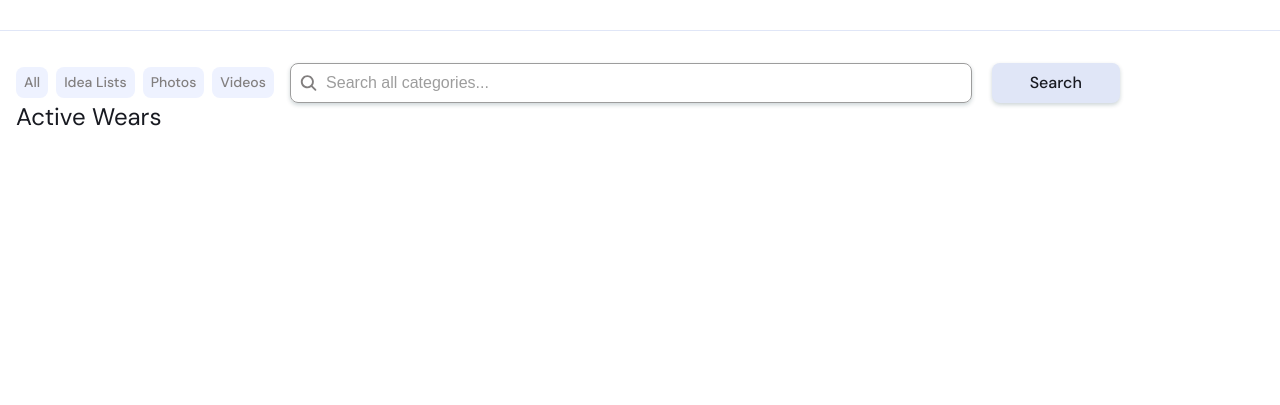
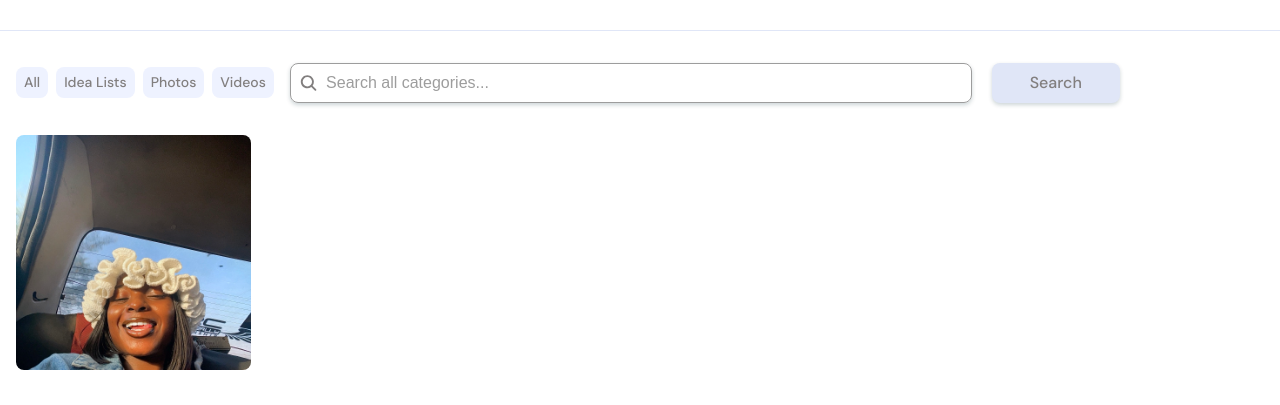
Before and after one commit to Lilianada/Aliexpress-store-front, a Next.js app: page /home in a window 1280 px wide. Shown: the part 392-797 px from the top of the page. Built offline with nearby package versions, Linux system fonts and the light colour scheme.

Commit message:
products

```diff
--- a/app/home/style.scss
+++ b/app/home/style.scss
@@ -14,6 +14,13 @@
             gap: 1rem;
             margin-top: 1rem;
             align-items: center;
+            margin-bottom: 1rem;
+
+            @media screen and (max-width: 600px) {
+                display: flex;
+                flex-direction: column-reverse;
+                align-items: flex-start;
+            }
         }
     }
 }
--- a/components/Categories/style.scss
+++ b/components/Categories/style.scss
@@ -20,6 +20,11 @@
 
             &:hover {
                 transform: scale(1.05);
+                background-color: $neutral;
+            }
+
+            .active {
+                background-color: $neutral;
             }
 
             .category_name {
--- a/components/Products/index.jsx
+++ b/components/Products/index.jsx
@@ -5,7 +5,9 @@ import {
   getOthersFromFirestore,
   getTechFromFirestore,
   getAllFromFirestore,
-} from '../../firebase/firestore'; // Import your Firestore functions
+} from '../../firebase/firestore';
+import Image from 'next/image';
+import "./style.scss";
 
 export default function ProductsList() {
   const [activeWearsData, setActiveWearsData] = useState([]);
@@ -36,9 +38,10 @@ export default function ProductsList() {
 
   return (
     <section className="product_section">
-      <h2>Active Wears</h2>
       <ul className="product_list">
+        <li className='list' style={{backgroundImage: `url('/images/Profile.jpg')`, backgroundSize: 'cover'}}>
 
+        </li>
       </ul>
 
       {/* Repeat the above pattern for other categories */}
--- a/components/Products/style.scss
+++ b/components/Products/style.scss
@@ -1,5 +1,37 @@
 @import "../../app/globals.scss";
 
-.product_section{
-    margin-top: 1rem;
+.product_section {
+    margin-top: 2rem;
+
+    .product_list {
+        display: grid;
+        grid-template-columns: repeat(auto-fill, minmax(250px, 1fr));
+        gap: 1rem;
+        margin-top: 1rem;
+
+        .list {
+            width: 235px;
+            height: 235px;
+            border-radius: 10px;
+            background-color: $secondary;
+            position: relative;
+            z-index: 3;
+            content: "";
+            position: absolute;
+            border-radius: 8px;
+            background: linear-gradient(
+                180deg,
+                rgba(0, 0, 0, 5e-5) 30.66%,
+                rgba(0, 0, 0, 0.01953) 42.66%,
+                rgba(0, 0, 0, 0.5) 99.66%
+            );
+
+            .product_image {
+                width: 100%;
+                height: 100%;
+                border-radius: 10px;
+                object-fit: cover;
+            }
+        }
+    }
 }
--- a/components/SearchBar/style.scss
+++ b/components/SearchBar/style.scss
@@ -52,7 +52,7 @@
         height: 2.5rem;
         background-color: $neutral;
         border-radius: 0.5rem;
-        color: $black;
+        color: $gray;
         font-size: $font-sixteen;
         font-weight: 500;
         display: grid;
```
